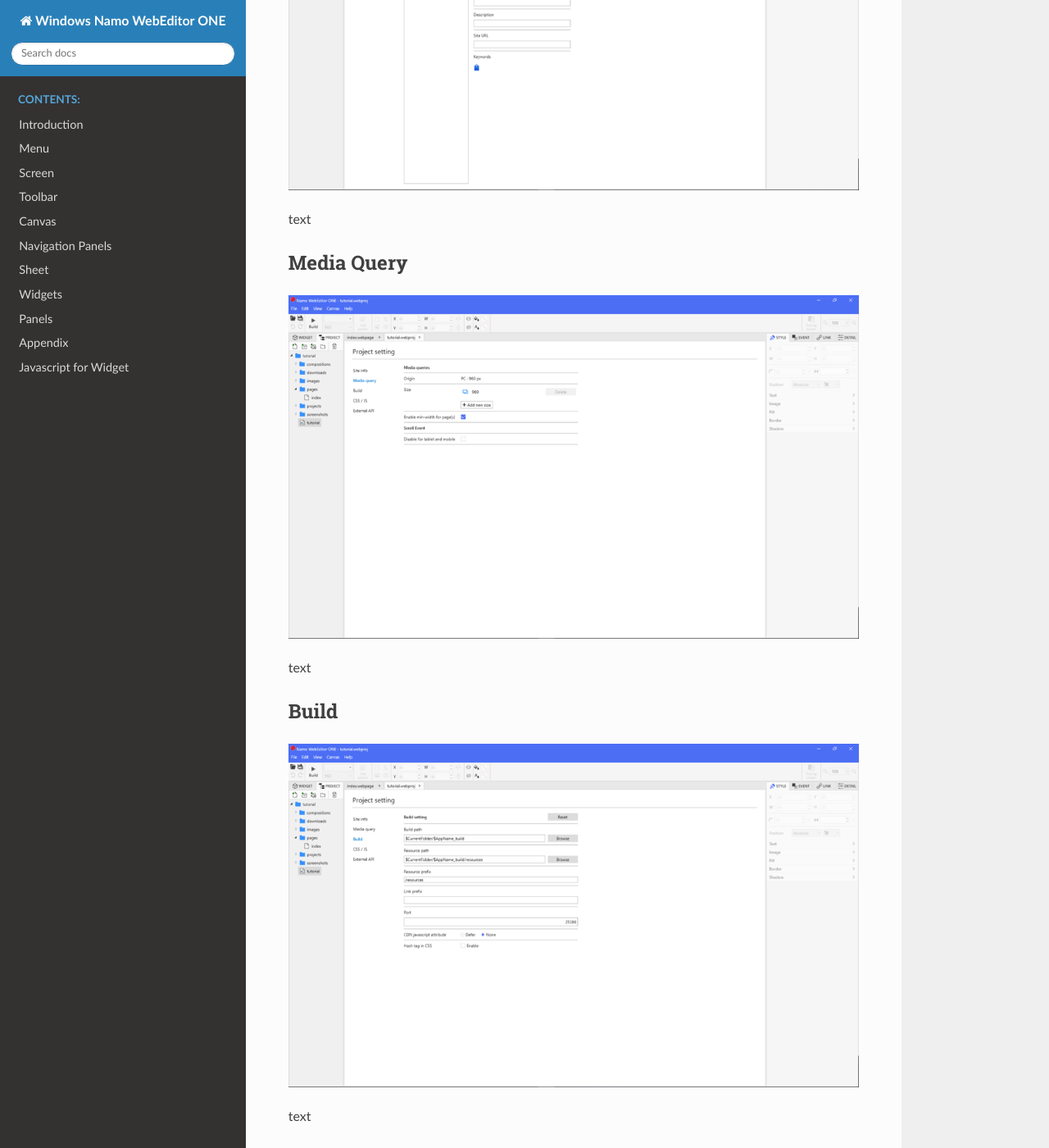
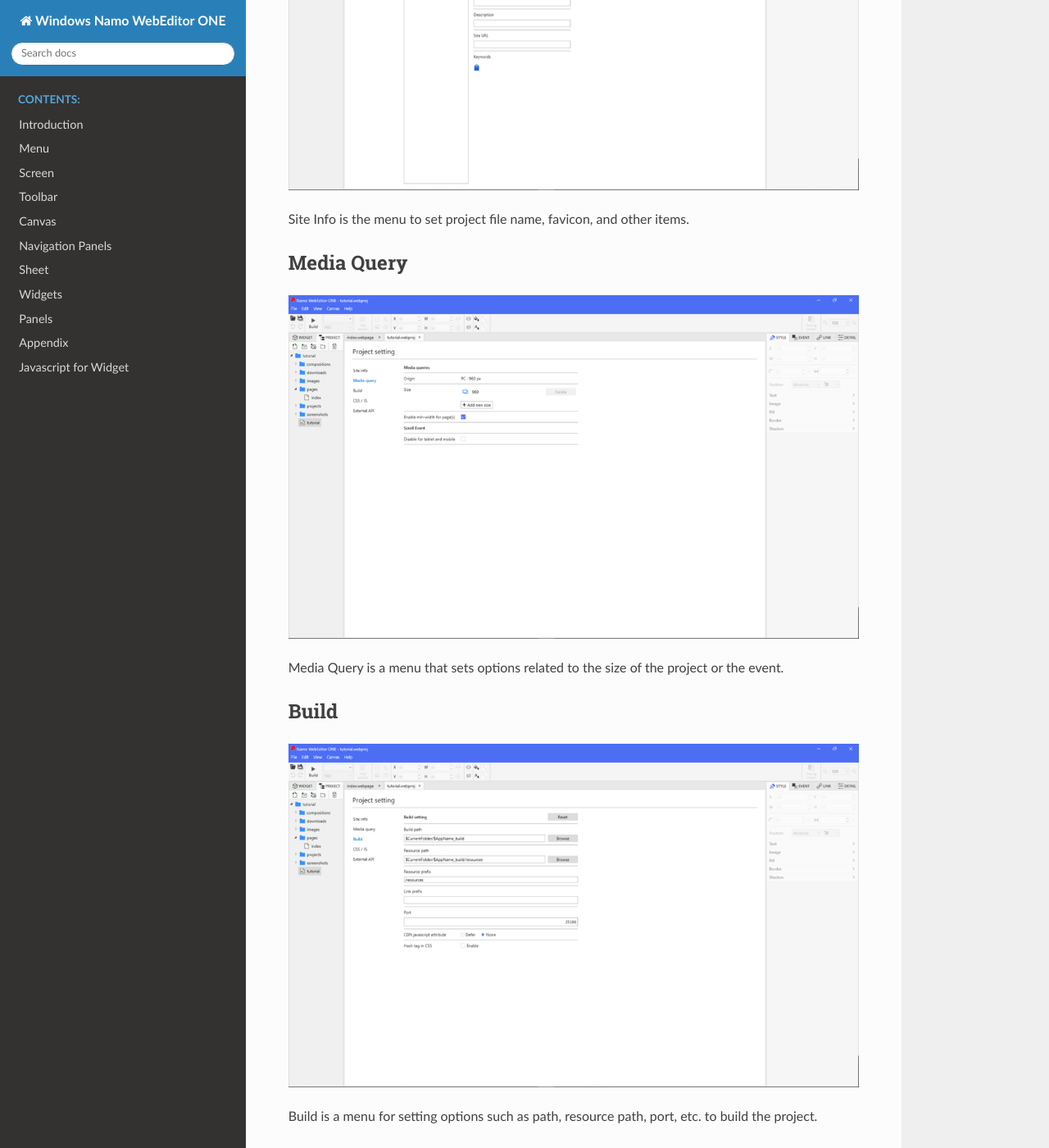
Before and after one commit to JDLabOrg/WinIUManual, a Sphinx documentation site: the page built from source/setting/index.rst, in a window 1280 px wide and 1400 px high, scrolled down 403 px. Shown: the whole window at 82% size. Built offline with Sphinx 7.4.7 and the Read the Docs theme 2.0.0, drawn with Linux system fonts in a browser that asks for light colours; pages that are not in the unit, such as notebooks, are missing from menus; some of the changed text lies outside the part shown.

Commit message:
project setting 메뉴별 설명 추가

```diff
--- a/source/setting/index.rst
+++ b/source/setting/index.rst
@@ -5,28 +5,28 @@
 --------------
 .. image:: /_static/setting/info.png
 
-text
+Site Info is the menu to set project file name, favicon, and other items.
 
 Media Query
 --------------
 .. image:: /_static/setting/media.png
 
-text
+Media Query is a menu that sets options related to the size of the project or the event.
 
 Build
 --------------
 .. image:: /_static/setting/build.png
 
-text
+Build is a menu for setting options such as path, resource path, port, etc. to build the project.
 
 CSS/JS
 --------------
 .. image:: /_static/setting/css.png
 
-text
+CSS/JS is a menu where you can add the css or javascript file you want to use in your project.
 
 External API
 --------------
 .. image:: /_static/setting/api.png
 
-text
+External API is a menu for configuring the external APIs used in the project.
```
